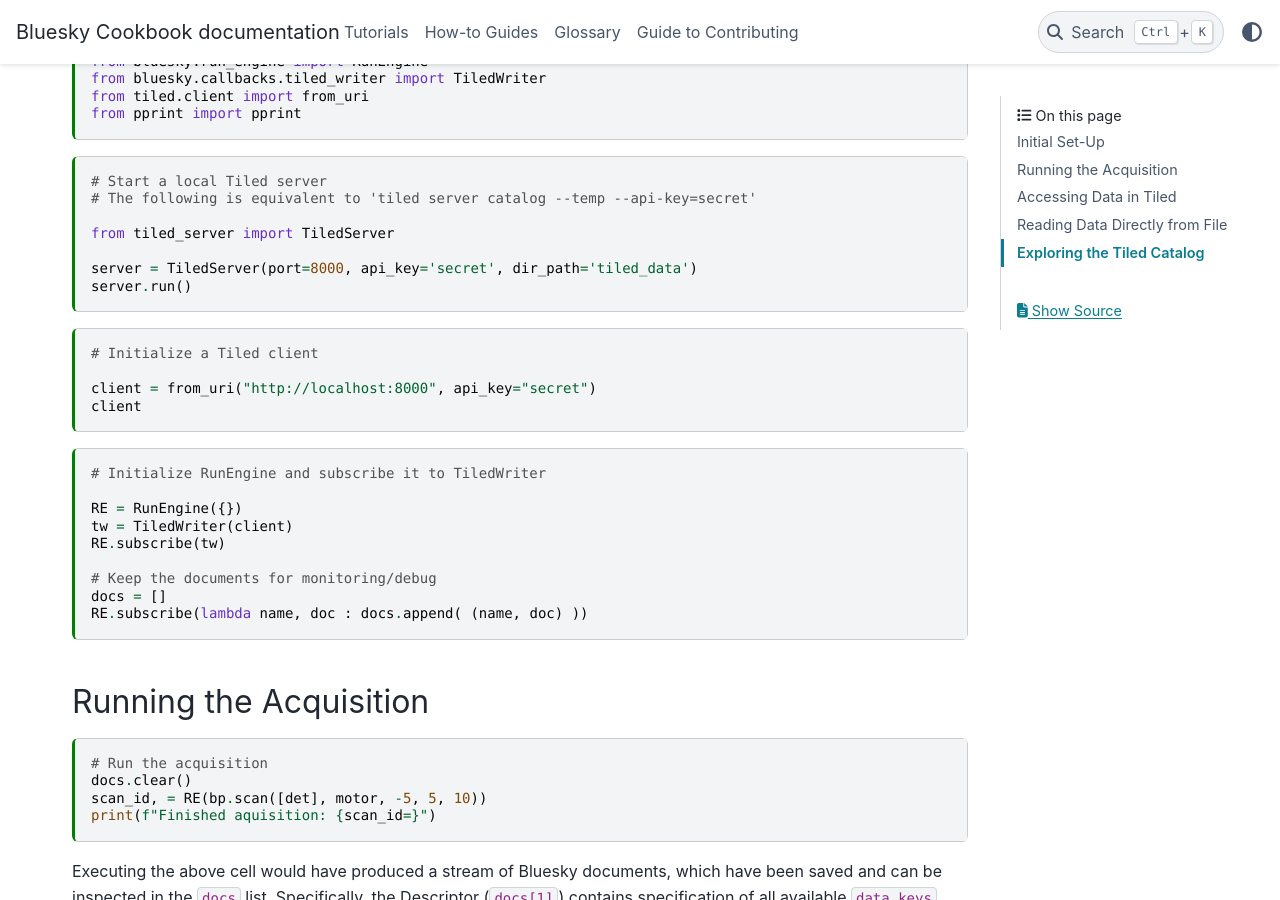
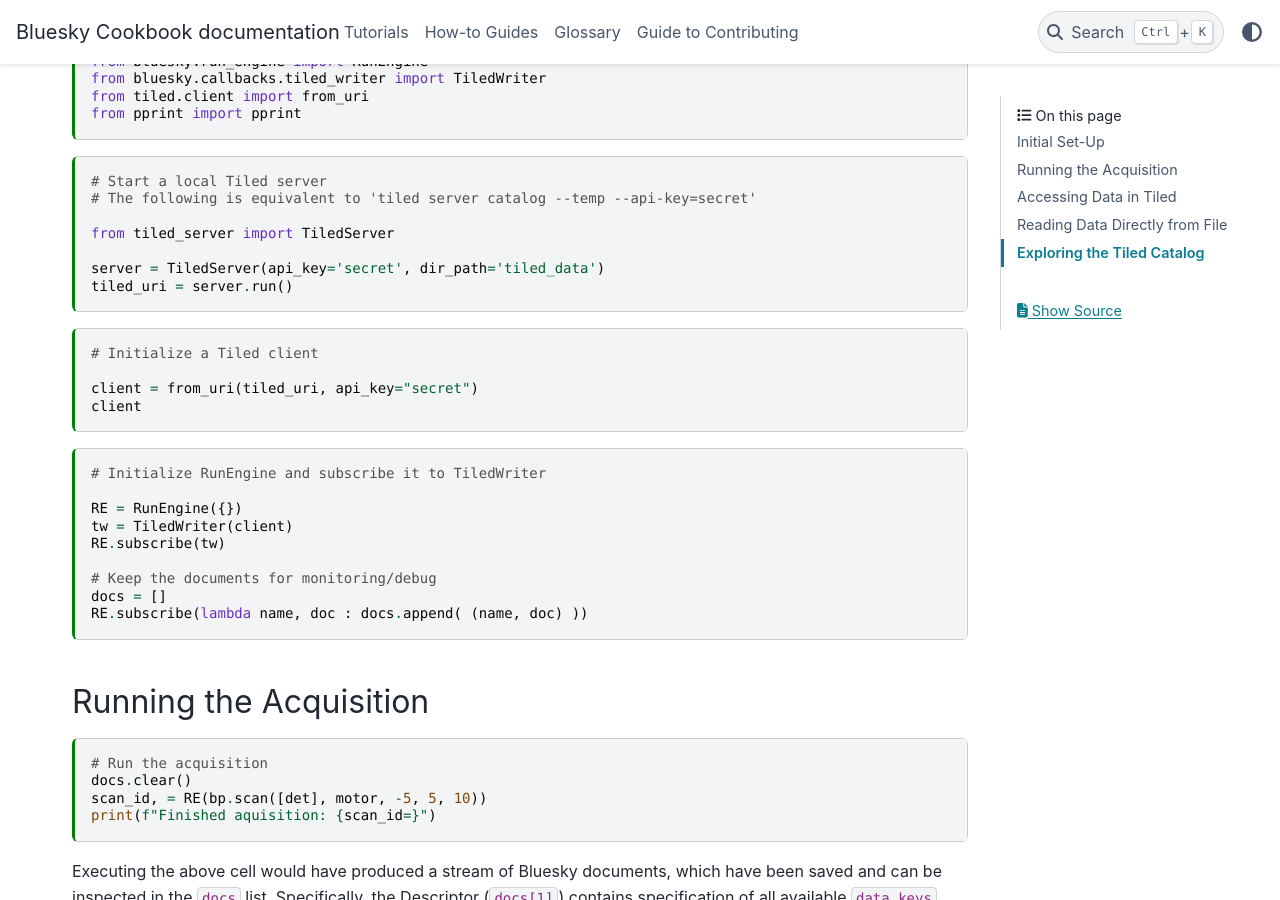
Before and after one commit to bluesky/bluesky-cookbook, a Sphinx documentation site: the page built from docs/tutorials/tiled_integration/main.md, in a window 1280 px wide and 900 px high, scrolled down 562 px. Built offline with Sphinx 7.4.7 and the PyData theme 0.15.4, drawn with Linux system fonts in a browser that asks for light colours.

Commit message:
ENH: set default port to 0

````diff
--- a/docs/tutorials/tiled_integration/main.md
+++ b/docs/tutorials/tiled_integration/main.md
@@ -38,14 +38,14 @@
 
 from tiled_server import TiledServer
 
-server = TiledServer(port=8000, api_key='secret', dir_path='tiled_data')
-server.run()
+server = TiledServer(api_key='secret', dir_path='tiled_data')
+tiled_uri = server.run()
 ```
 
 ```{code-cell} ipython3
 # Initialize a Tiled client
 
-client = from_uri("http://localhost:8000", api_key="secret")
+client = from_uri(tiled_uri, api_key="secret")
 client
 ```
 
--- a/docs/tutorials/tiled_integration/tiled_server.py
+++ b/docs/tutorials/tiled_integration/tiled_server.py
@@ -35,7 +35,7 @@
 
 class TiledServer:
 
-    def __init__(self, port=8000, dir_path=None, api_key="secret"):
+    def __init__(self, port=0, dir_path=None, api_key="secret"):
         if dir_path is None:
             dir_path = pathlib.Path(tempfile.TemporaryDirectory().name)
         else:
````
Also changed, not shown: other parts of docs/tutorials/tiled_integration/main.md (+1 -1 lines).
